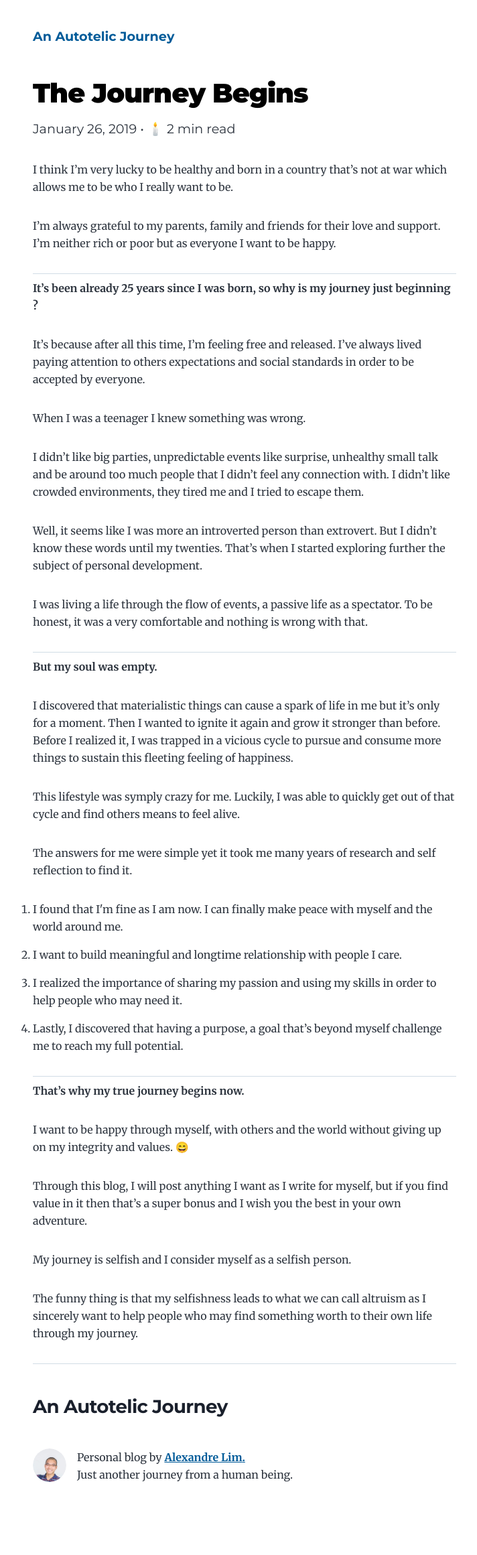
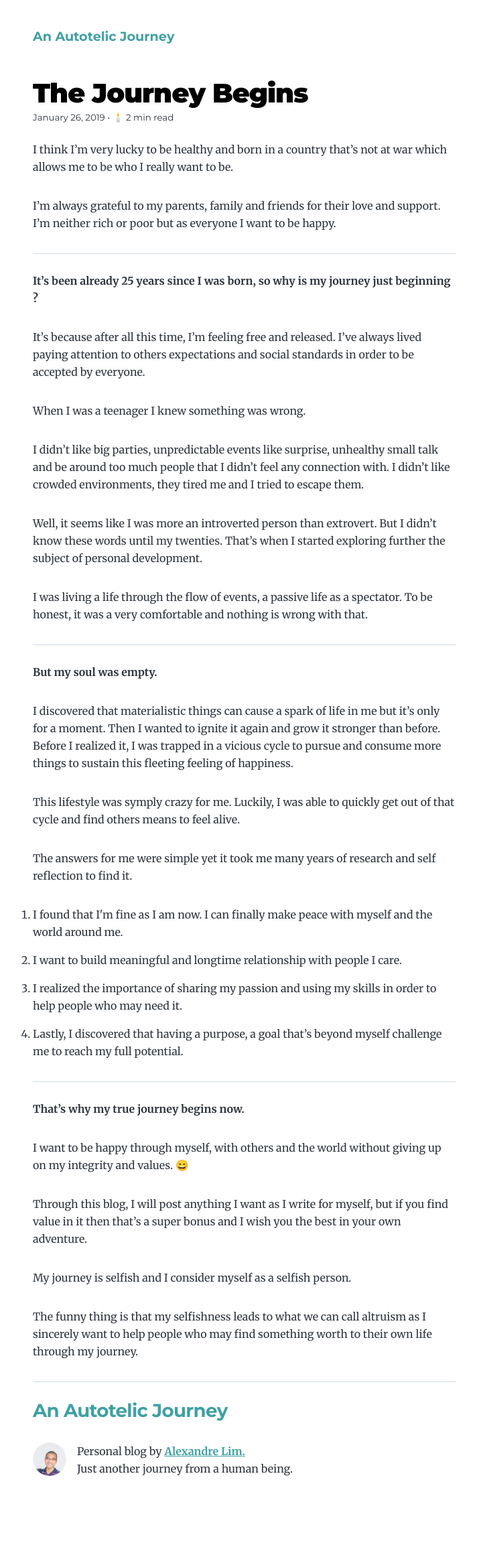
Before and after one commit to Wraithraiser/autotelic-journey, a Gatsby site: page /journey-begins/ in a window 1280 px wide. Shown: the whole page at 67% size, without its empty margins (275-987 px from the left). Built offline with nearby package versions, Linux system fonts and the light colour scheme; Gatsby itself is replaced by a stand-in of ours.

Commit message:
feat(css): add css changes

```diff
--- a/src/style.css
+++ b/src/style.css
@@ -60,6 +60,7 @@
   --color-heading: #1a202c;
   --color-heading-black: black;
   --color-accent: #d1dce5;
+  --color-light-green: #3fa0a3;
 }
 
 /* HTML elements */
@@ -87,10 +88,15 @@ footer {
   padding: var(--spacing-6) var(--spacing-0);
 }
 
+footer a {
+  color: var(--color-light-green);
+}
+
 hr {
   background: var(--color-accent);
   height: 1px;
   border: 0;
+  margin-bottom: calc(1.75rem - 1px);
 }
 
 /* Heading */
@@ -255,7 +261,7 @@ a:focus {
 }
 
 .main-heading {
-  font-size: var(--fontSize-7);
+  font-size: var(--fontSize-6);
   margin: 0;
 }
 
@@ -270,13 +276,13 @@ a:focus {
 
 .post-list-item h2 {
   font-size: var(--fontSize-4);
-  color: var(--color-primary);
+  color: var(--color-light-green);
   margin-bottom: var(--spacing-2);
   margin-top: var(--spacing-0);
 }
 
 .post-list-item header {
-  margin-bottom: var(--spacing-4);
+  margin-bottom: var(--spacing-1);
 }
 
 .header-link-home {
@@ -284,6 +290,7 @@ a:focus {
   font-family: var(--font-heading);
   text-decoration: none;
   font-size: var(--fontSize-2);
+  color: var(--color-light-green);
 }
 
 .bio {
@@ -302,13 +309,32 @@ a:focus {
   border-radius: 100%;
 }
 
+.bio a {
+  color: var(--color-light-green);
+}
+
 .blog-post header h1 {
   margin: var(--spacing-0) var(--spacing-0) var(--spacing-4) var(--spacing-0);
 }
 
 .blog-post header p {
-  font-size: var(--fontSize-2);
+  display: block;
+  font-size: var(--fontSize-0);
   font-family: var(--font-heading);
+  line-height: var(--lineHeight-relaxed);
+  margin-bottom: var(--spacing-6);
+  margin-top: calc(-1 * var(--spacing-3));
+}
+
+.blog-post h3 {
+  margin-top: var(--spacing-2);
+  margin-bottom: var(--spacing-2);
+}
+
+.blog-post h3 > a {
+  box-shadow: none;
+  text-decoration: none;
+  color: var(--color-light-green);
 }
 
 .blog-post-nav ul {
```
